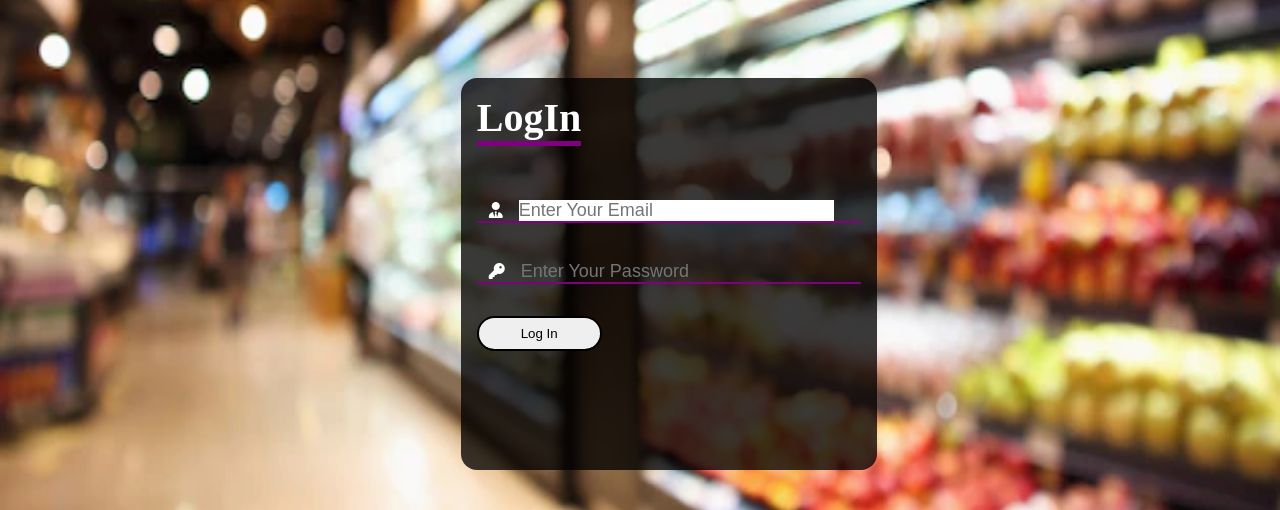
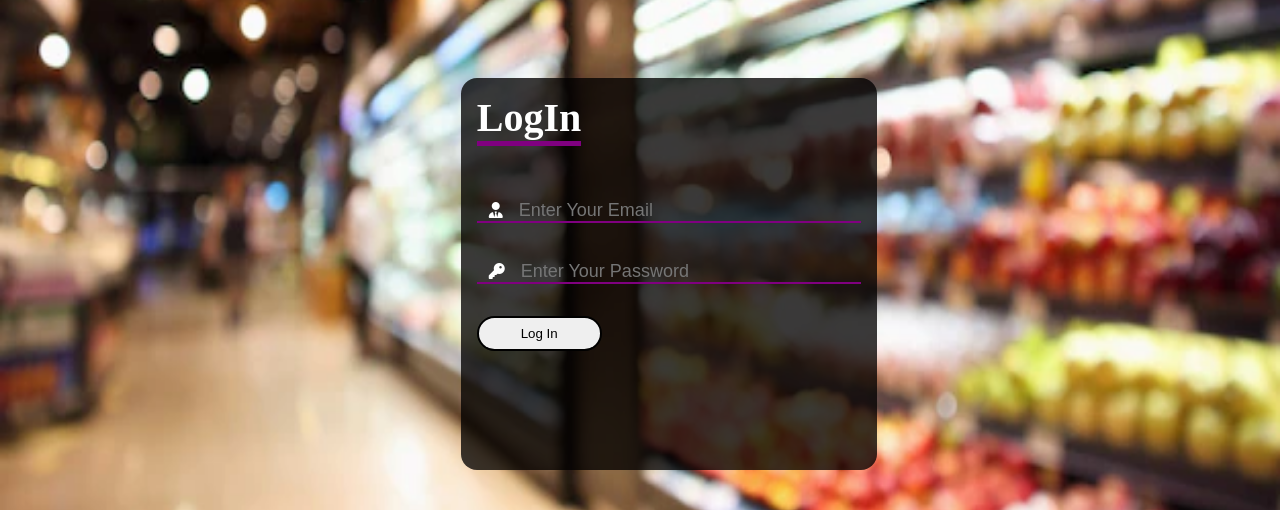
Before and after one commit to Tusharyadav147/BigMart-Prediction, a Flask app: page / in a window 1280 px wide, with the pointer over the restyled element. Shown: the part 162-672 px from the top of the page. Run offline with Flask 2, Linux system fonts and the light colour scheme; parts of the project's set-up code (start-up, migrations or seed data) failed here and were passed over; some libraries are stand-ins or nearby versions.

Commit message:
First Commit

```diff
--- a/static/login.css
+++ b/static/login.css
@@ -44,10 +44,6 @@ body {
     width: 82%;
     border: none;
     font-size: 18px;
-}
-
-.box input:hover{
-    background-color: white;
 }
 
 .box i{
```
